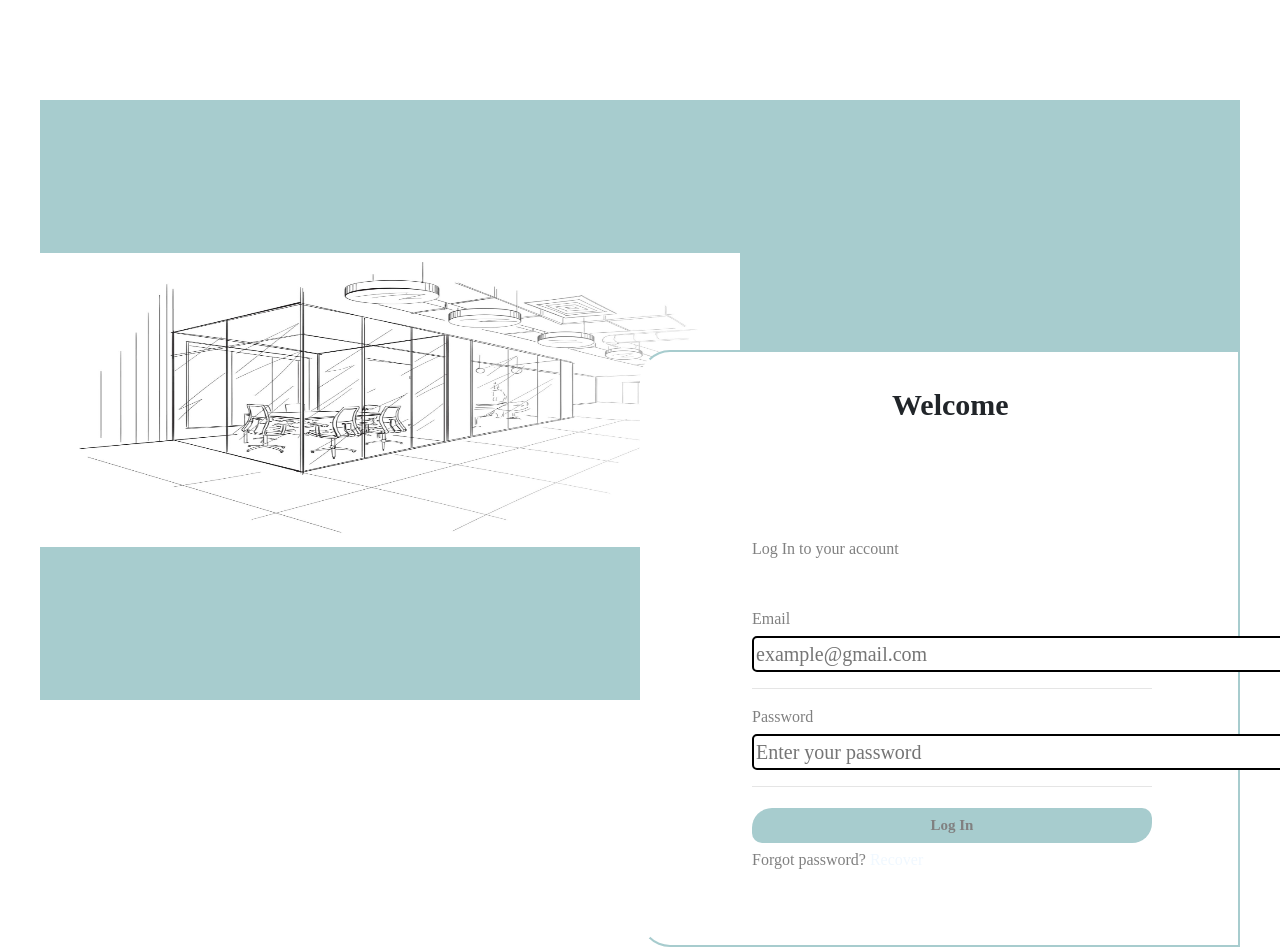
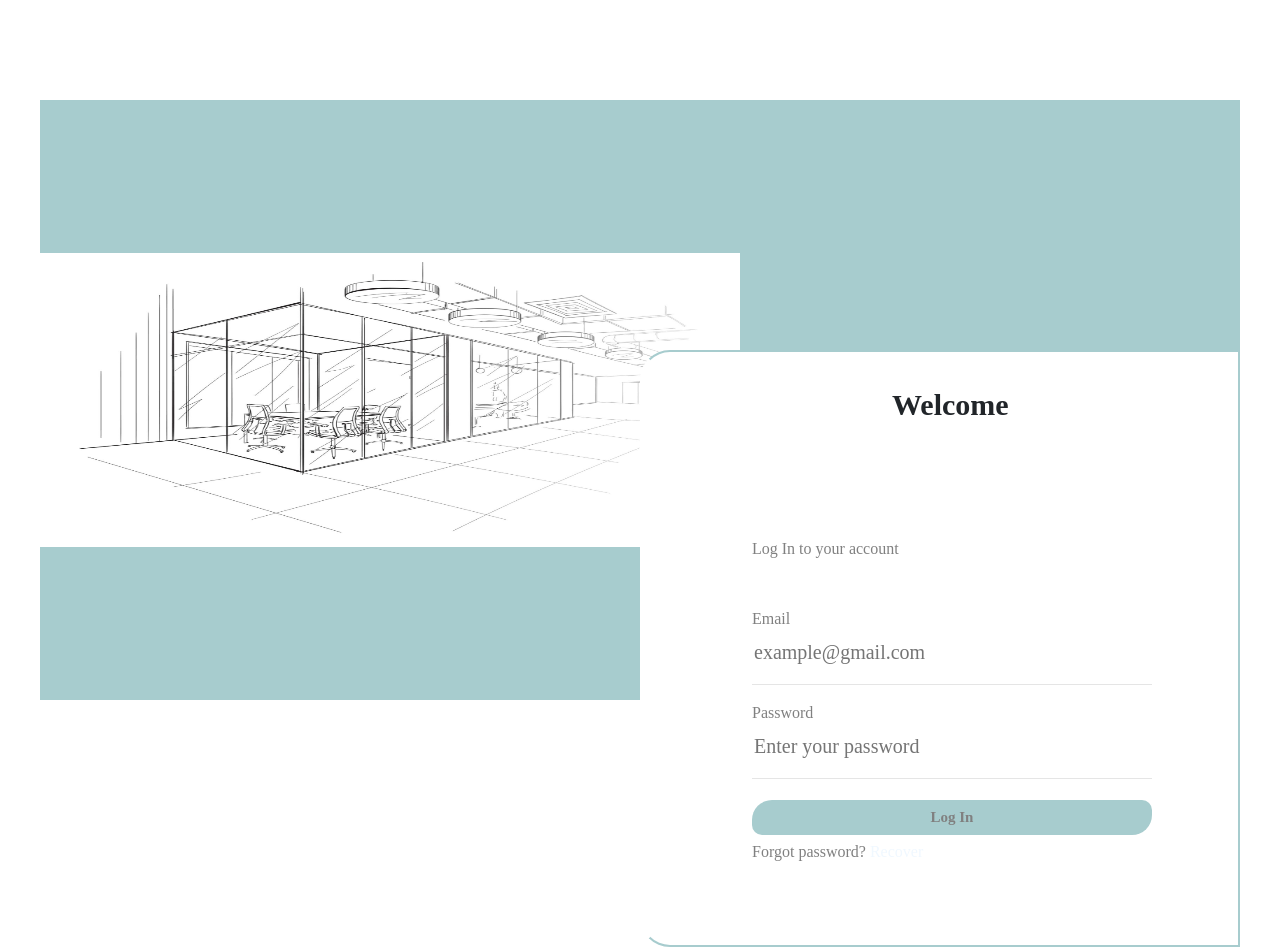
Before and after one commit to CirdeiPetrisor/frontend, a React (Create React App) app: page / in a window 1280 px wide. Shown: the top 947 px of the page. Built offline with nearby package versions, Linux system fonts and the light colour scheme.

Commit message:
Little changes

```diff
--- a/src/pages/LogIn.jsx
+++ b/src/pages/LogIn.jsx
@@ -112,7 +112,7 @@ const LogIn=()=> {
 
                                     <span > Email</span>
                                     <li >
-                                        <input type="text" name="Email" style={{color:'grey' }} placeholder="example@gmail.com" value={email} onChange={(e)=>{setEmail(e.target.value)}}/>
+                                        <input type="text" name="Email" style={{color:'grey',border:0,width:400}} placeholder="example@gmail.com" value={email} onChange={(e)=>{setEmail(e.target.value)}}/>
                                     </li>
 
 
@@ -121,7 +121,7 @@ const LogIn=()=> {
 
                                     <span>Password</span>
                                     <li >
-                                        <input type="password" name="Password" placeholder="Enter your password" style={{color:'grey'}} value={password} onChange={(e)=>{setPassword(e.target.value)}}/>
+                                        <input type="password" name="Password" placeholder="Enter your password" style={{color:'grey',border:0,width:400}} value={password} onChange={(e)=>{setPassword(e.target.value)}}/>
                                     </li>
 
                                         <hr/>
@@ -136,7 +136,7 @@ const LogIn=()=> {
                                     </li>
 
                                     <li>
-                                        <span className="forgot">Forgot password?</span> <span/><a href="./filaTemporara.html">Recover</a>
+                                        <span className="forgot" >Forgot password?</span> <span/><a href="./filaTemporara.html">Recover</a>
                                     </li>
                     </ul>
 
```
